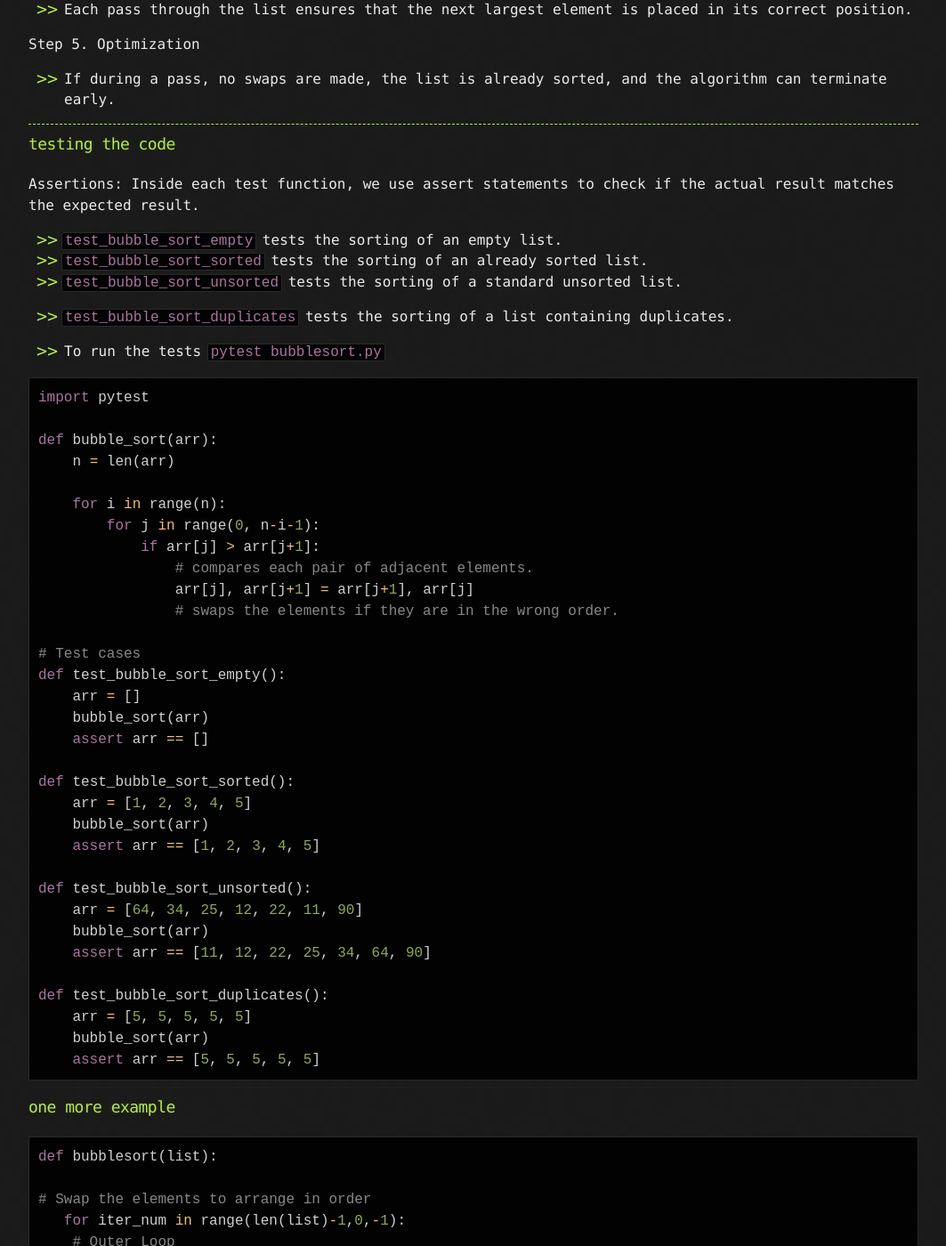
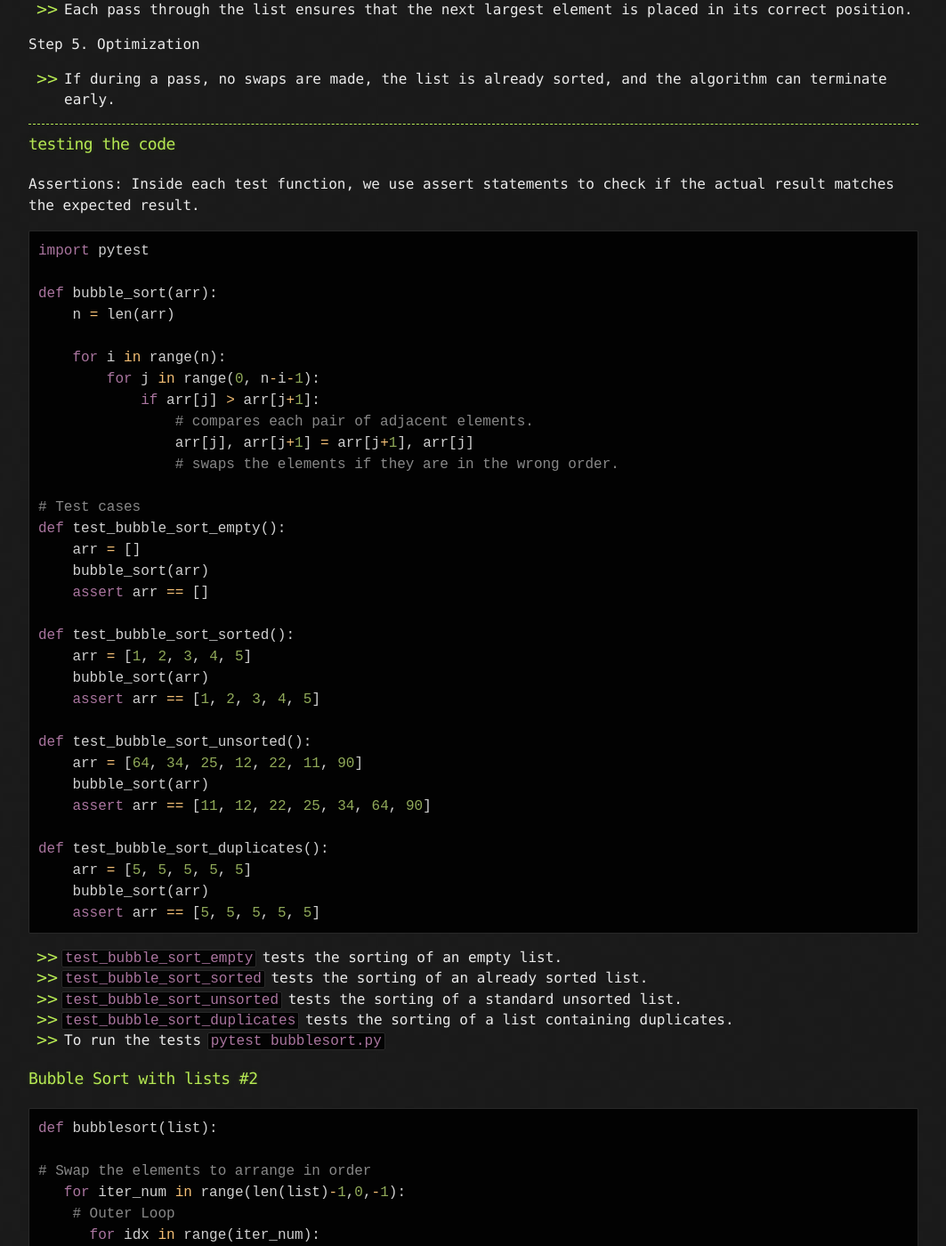
Before and after one commit to sciustechnologia/sciustechnologia.github.io, a Jekyll site: the page built from python/10_algos/1001.md, in a window 1280 px wide and 1400 px high, scrolled down 1708 px. Shown: the whole window at 89% size, without its empty margins (108-1171 px from the left). Built offline with Jekyll 4.4.1, drawn with Linux system fonts in a browser that asks for light colours.

Commit message:
Update 1001.md

````diff
--- a/python/10_algos/1001.md
+++ b/python/10_algos/1001.md
@@ -1,5 +1,5 @@
 ---
-title: Python algos - Sorting Algorithms
+title: Python Algos - Sorting Algorithms
 layout: default
 ---
 
@@ -116,7 +109,13 @@ def test_bubble_sort_duplicates():
     assert arr == [5, 5, 5, 5, 5]
 ```
 
-### one more example
+* `test_bubble_sort_empty` tests the sorting of an empty list.
+* `test_bubble_sort_sorted` tests the sorting of an already sorted list.
+* `test_bubble_sort_unsorted` tests the sorting of a standard unsorted list.
+* `test_bubble_sort_duplicates` tests the sorting of a list containing duplicates.
+* To run the tests `pytest bubblesort.py`
+
+### Bubble Sort with lists #2
 
 ```python
 def bubblesort(list):
````
Also changed, not shown: other parts of python/10_algos/1001.md (+0 -7 lines).
